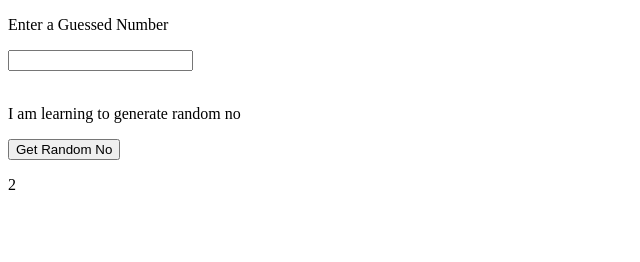
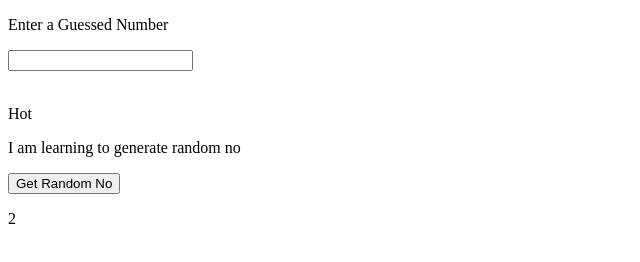
Before and after one commit to acciojob/Hot-or-Cold-Part-I-shibu-g, a website: page main.html in a window 1280 px wide. Both pictures are taken after a click on the button "Get Random No". Shown: the whole page, without its empty margins (0-640 px from the left). Drawn offline with Linux system fonts and the light colour scheme.

Commit message:
created a submission

```diff
--- a/main.html
+++ b/main.html
@@ -11,7 +11,7 @@
     <p id = "respond"></p>  <!-- This is the respone (Hot or Cold) -->
    <p id="main">I am learning to generate random no</p>
 	<button id="btn">Get Random No</button>
-	<p id="num"></p>
+	<p id="num">""</p>
 	<script type="text/javascript" src="./script.js">  <!-- Write the logic in script.js -->
 </script>
   </body>
--- a/script.js
+++ b/script.js
@@ -2,8 +2,18 @@
 
 var btn=document.getElementById('btn');
 var p=document.getElementById('num');
+
+var res=document.getElementById('respond');
+var inp=document.getElementById('guess').value;
+
 function f() {
 	let no=Math.floor(Math.random()*20);
 	p.textContent=no;
+	var inp=document.getElementById('guess').value;
+    if(Number(inp)-no<=5){
+		res.textContent="Hot";
+	}else{
+		res.textContent="Cold";
+	}
 }
 btn.addEventListener("click",f);
```
